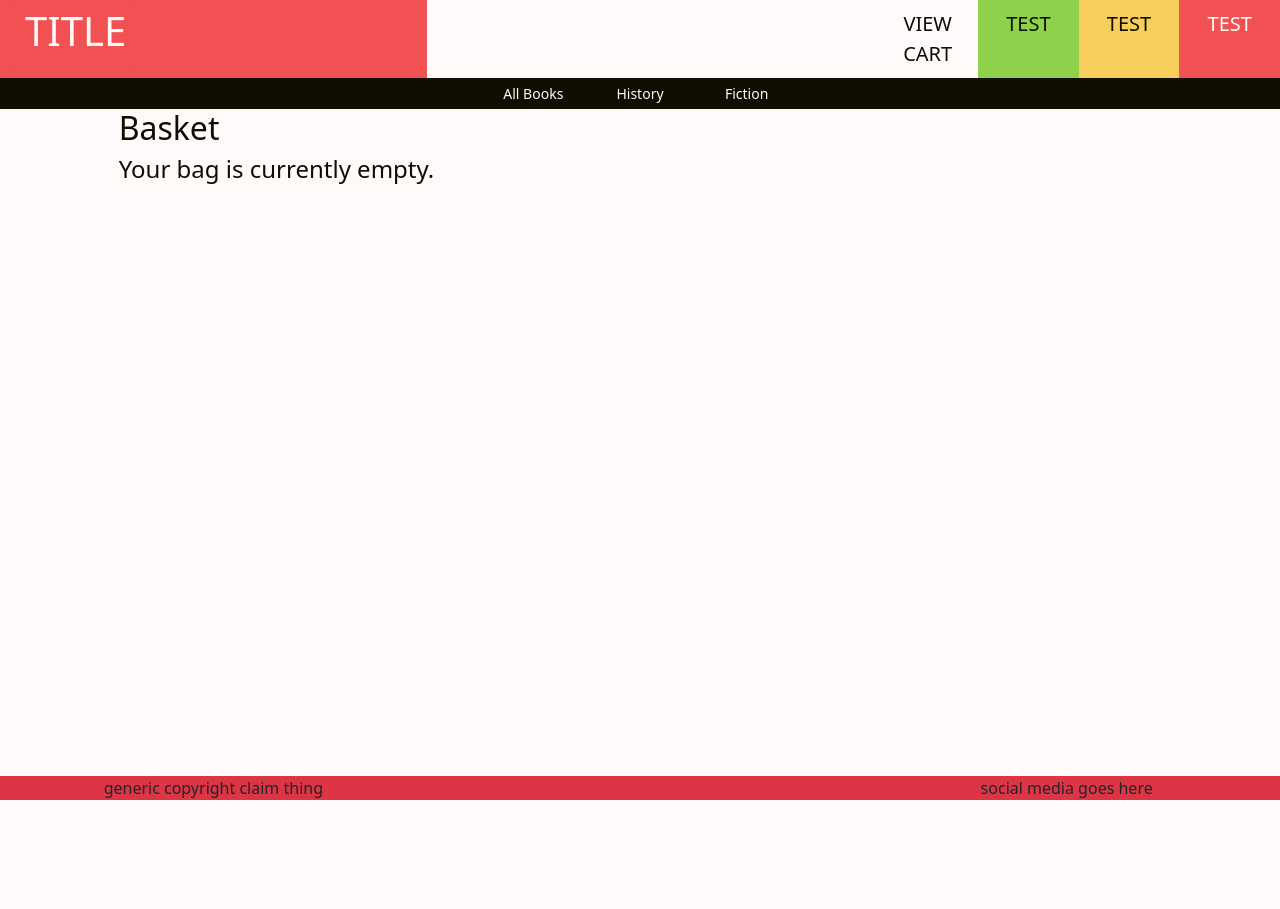
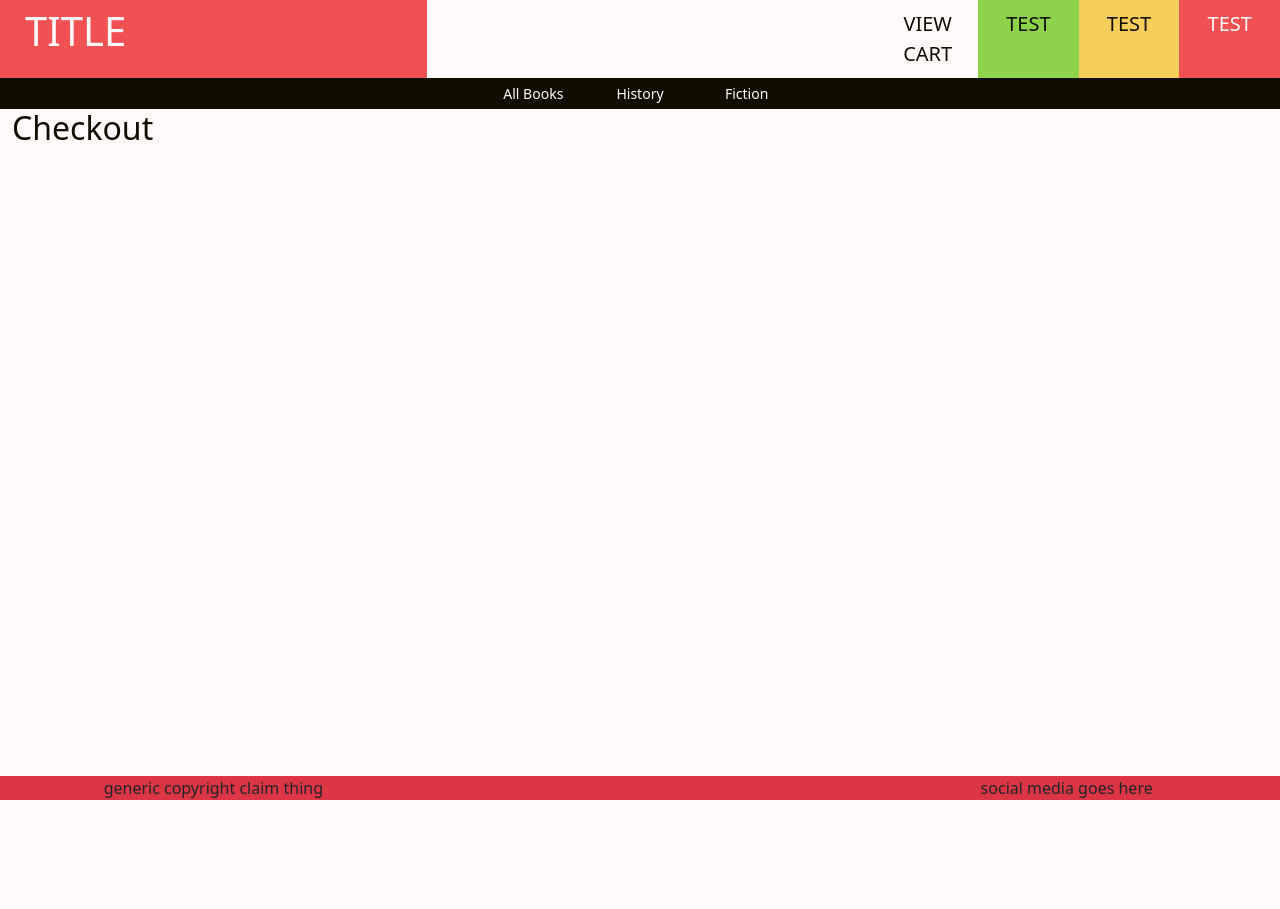
Before and after one commit to Code-Institute-Submissions/FSF-Milestone-Project, a Django app: template checkout/templates/checkout/checkout.html in a window 1280 px wide. Run offline with Django 3.2, Linux system fonts and the light colour scheme; the template is opened without the code that fills it, so the values that code supplies are empty; some libraries are stand-ins or nearby versions.

Commit message:
updated requirements, began work on checkout

```diff
--- a/checkout/templates/checkout/checkout.html
+++ b/checkout/templates/checkout/checkout.html
@@ -4,38 +4,10 @@
 {% block content %}
 <div class="row justify-content-center">
     <div class="col-10">
-        <h2 class="col-2">Basket</h2>
-        {% if cart_items %}
-            {% for entry in cart_items %}
-                {% with entry.item as item %}
-                    <div class="row justify-content-between">
-                        <div class="col-2">
-                            <img src="{{MEDIA_URL}}{% if item.image %}{{ item.image }}{% else %}Placeholder-image.png{% endif %}" alt="image of {{ item.name }}" class="col-sm-5 item-image">
-                        </div>
-                        <div class="col-2">
-                            <h2>{{item.name}}</h2>
-                        </div>
-                        <div class="col-2 text-end">
-                            <h4>{{item.base_price}}</h4>
-                        </div>
-                        <div class="col-2 text-end">
-                        </div>
-                    <hr>
-                {% endwith %}
-            {% endfor %}
-            <div class="row">
-                <div class="col-6">
-                    <div class="row">Basket Total:£{{total}}</div>
-                    <div class="row">Delivery Cost:£{{delivery_cost}}</div>
-                    <div class="row">Total:£{{grand_total}}</div>
-                </div>
-                <div class="col-6">
-                    <a href="#" class="btn bg-green">Buy Now</a>
-                </div>
-            </div>
-        {% else %}
-        <h4>Your bag is currently empty.</h4>
-        {% endif %}
+        <h2 class="col-2">Checkout</h2>
+    </div>
+    <div class="col-2">
+
     </div>
 </div>
 {% endblock %}
--- a/marketplace/settings.py
+++ b/marketplace/settings.py
@@ -84,6 +84,10 @@ TEMPLATES = [
                 'django.contrib.messages.context_processors.messages',
                 'cart.context.cart_contents',
             ],
+            'builtins':[
+                'crispy_forms.templatetags.crispy_forms_tags',
+                'crispy_forms.templatetags.crispy_forms_field',
+            ]
         },
     },
 ]
@@ -165,4 +169,4 @@ MEDIA_ROOT = os.path.join(BASE_DIR, 'media')
 
 # Crispy Forms Integration
 
-CRISPY_TEMPLATE_PACK = 'bootstrap'
+CRISPY_TEMPLATE_PACK = 'bootstrap4'
--- a/requirements.txt
+++ b/requirements.txt
@@ -3,6 +3,7 @@ cryptography==3.3.1
 Django==3.1.5
 django-allauth==0.44.0
 django-countries==7.0
+django-crispy-forms==1.11.0
 oauthlib==3.1.0
 Pillow==8.1.0
 PyJWT==2.0.1
```
